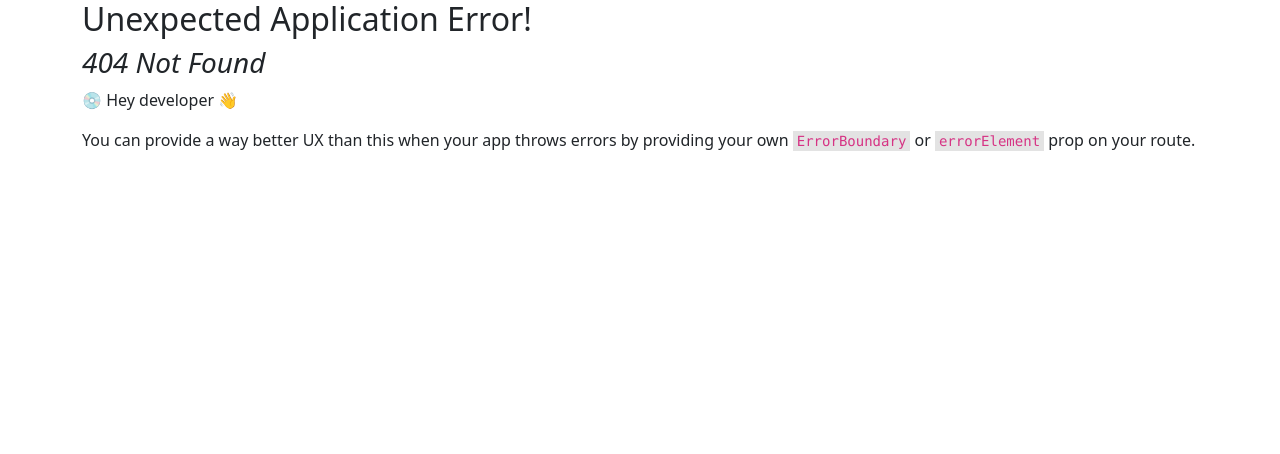
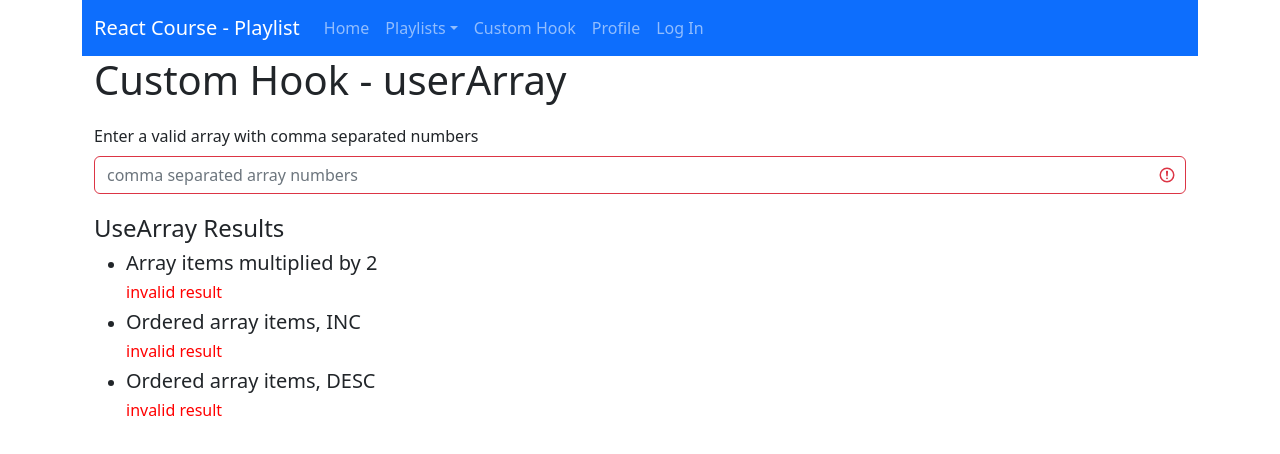
Before and after one commit to szabolcsfuli/reactcourseproject, a React (Create React App) app: page /customhook in a window 1280 px wide. Before the commit this address had no page. Shown: the top 454 px of the page. Built offline with nearby package versions, Linux system fonts and the light colour scheme; no server answers.

Commit message:
completed

```diff
--- /dev/null
+++ b/src/hooks/use-array.js
@@ -0,0 +1,18 @@
+import { useState } from 'react'
+
+const useArray = processor => {
+  const [value, setValue] = useState('')
+  const valid = /^[\d|\,]+$/.test(value)
+  const onChange = event => {
+    setValue(event.target.value)
+  }
+
+  return {
+    value: value,
+    valid: valid,
+    onChange: onChange,
+    processedValue: valid ? processor(value) : 'invalid result'
+  }
+}
+
+export default useArray
--- a/src/navigation/Navigation.js
+++ b/src/navigation/Navigation.js
@@ -26,6 +26,7 @@ function Navigation () {
               <NavDropdown.Item href='/playlists'>All</NavDropdown.Item>
               <NavDropdown.Item href='/playlists/new'>New</NavDropdown.Item>
             </NavDropdown>
+            <Nav.Link href='/customhook'>Custom Hook</Nav.Link>
             <Nav.Link href='/profile'>Profile</Nav.Link>
             {user.loggedIn ? (
               <Nav.Link onClick={onClickLogout} href='#'>
--- a/src/navigation/Router.js
+++ b/src/navigation/Router.js
@@ -37,6 +37,9 @@ const router = createBrowserRouter([
             element: <Pages.CreatePlaylistPage />
           }
         ]
+      },{
+          path: 'customhook',
+          element: <Pages.CustomHookPage />
       }
     ]
   }
--- /dev/null
+++ b/src/pages/CustomHookPage.js
@@ -0,0 +1,97 @@
+import React from 'react'
+import Card from '../components/Card'
+import useArray from '../hooks/use-array'
+import Form from 'react-bootstrap/Form'
+
+const CustomHookPage = () => {
+  const fn1 = value => {
+    return value
+      .split(',')
+      .map(item => item.trim() * 2)
+      .join(',')
+  }
+
+  const fn2 = value => {
+    return value
+      .split(',')
+      .map(item => item.trim())
+      .sort((a, b) => a - b)
+      .join(',')
+  }
+
+  const fn3 = value => {
+    return value
+      .split(',')
+      .map(item => item.trim())
+      .sort((a, b) => b - a)
+      .join(',')
+  }
+
+  const {
+    value: value,
+    processedValue: processedValueCase1,
+    valid,
+    onChange: onChange1
+  } = useArray(fn1)
+
+  const { processedValue: processedValueCase2, onChange: onChange2 } =
+    useArray(fn2)
+
+  const { processedValue: processedValueCase3, onChange: onChange3 } =
+    useArray(fn3)
+
+  const onInputChange = event => {
+    onChange1(event)
+    onChange2(event)
+    onChange3(event)
+  }
+
+  return (
+    <Card title={'Custom Hook - userArray'}>
+      <Form.Label>Enter a valid array with comma separated numbers</Form.Label>
+      <Form.Control
+        placeholder='comma separated array numbers'
+        name='name'
+        value={value}
+        onChange={onInputChange}
+        isInvalid={!valid}
+      />
+      <p style={{ marginTop: 20 }} className='h4'>
+        UseArray Results
+      </p>
+      <ul>
+        <li>
+          <ProcessedValueItem
+            valid={valid}
+            title={'Array items multiplied by 2'}
+          >
+            {processedValueCase1}
+          </ProcessedValueItem>
+        </li>
+        <li>
+          <ProcessedValueItem valid={valid} title={'Ordered array items, INC'}>
+            {processedValueCase2}
+          </ProcessedValueItem>
+        </li>
+        <li>
+          <ProcessedValueItem valid={valid} title={'Ordered array items, DESC'}>
+            {processedValueCase3}
+          </ProcessedValueItem>
+        </li>
+      </ul>
+    </Card>
+  )
+}
+
+const ProcessedValueItem = props => {
+  return (
+    <>
+      <p className='h5'>{props.title}</p>
+      <p className='h6' style={{ color: props.valid ? 'green' : 'red' }}>
+        {props.children}
+      </p>
+    </>
+  )
+}
+
+export default CustomHookPage
--- a/src/pages/index.js
+++ b/src/pages/index.js
@@ -6,3 +6,4 @@ export { default as LoginPage } from './login/LoginPage'
 export { default as SignUpPage } from './login/SignUpPage'
 export { default as ProfilePage } from './ProfilePage'
 export { default as AddTrackPage } from './playlist/AddTrackPage'
+export { default as CustomHookPage } from './CustomHookPage'
--- a/src/pages/playlist/PlaylistsPage.js
+++ b/src/pages/playlist/PlaylistsPage.js
@@ -75,7 +75,6 @@ const PlaylistsPage = () => {
                 <Badge pill style={{ marginRight: 20 }}>
                   {countByPlaylist[key] ? countByPlaylist[key] : 0}
                 </Badge>
-                <div></div>
               </Accordion.Header>
               <Accordion.Body>
                 <TrackListPage playlistUid={key} />
```
